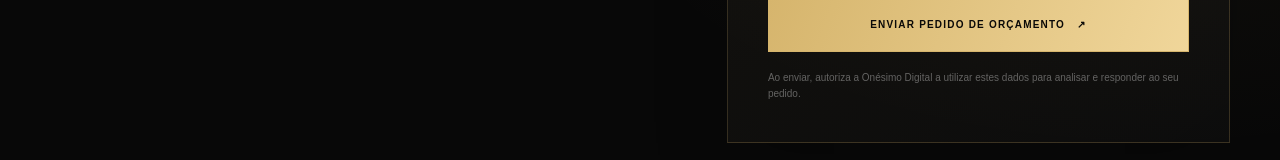
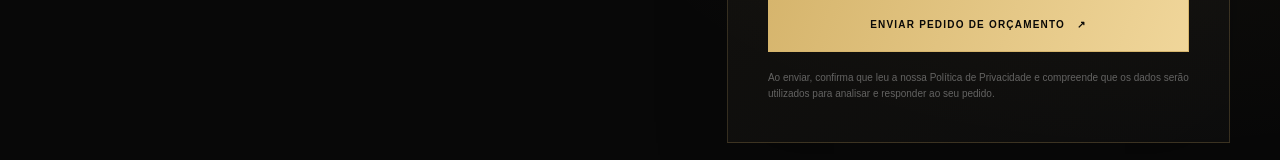
Before and after one commit to onesimo-miguel17/onesimo-digital, a Next.js app: page / in a window 1280 px wide. Shown: the part 5778-5938 px from the top of the page. Built offline with nearby package versions, Linux system fonts and the light colour scheme.

Commit message:
feat: link contact form to privacy policy

```diff
--- a/src/components/lead-form.tsx
+++ b/src/components/lead-form.tsx
@@ -1,5 +1,6 @@
 "use client";
 
+import Link from "next/link";
 import { useState, type FormEvent } from "react";
 import { useLanguage } from "@/components/language-provider";
 
@@ -71,7 +72,7 @@ export function LeadForm() {
       <div aria-hidden="true" className="hidden"><label htmlFor="lead-website">{tr("Não preencher este campo","Leave this field empty")}</label><input id="lead-website" name="website" type="text" tabIndex={-1} autoComplete="off" /></div>
       {status !== "idle" && feedback && <p role="status" aria-live="polite" className={status === "error" ? "lead-status lead-status-error" : "lead-status"}>{status === "sending" ? tr("A enviar o seu pedido...","Sending your request...") : feedback}</p>}
       <button className="lead-submit w-full" type="submit" disabled={status === "sending"}>{status === "sending" ? tr("A enviar...","Sending...") : tr("Enviar pedido de orçamento","Send project enquiry")}<span aria-hidden="true">↗</span></button>
-      <p className="lead-privacy">{tr("Ao enviar, autoriza a Onésimo Digital a utilizar estes dados para analisar e responder ao seu pedido.","By submitting, you authorise Onésimo Digital to use this information to review and respond to your enquiry.")}</p>
+      <p className="lead-privacy">{tr("Ao enviar, confirma que leu a nossa ","By submitting, you confirm that you have read our ")}<Link href="/privacidade" className="text-[#d6b56d] underline underline-offset-4">{tr("Política de Privacidade","Privacy Policy")}</Link>{tr(" e compreende que os dados serão utilizados para analisar e responder ao seu pedido."," and understand that your information will be used to review and respond to your enquiry.")}</p>
     </form>
   );
 }
```
